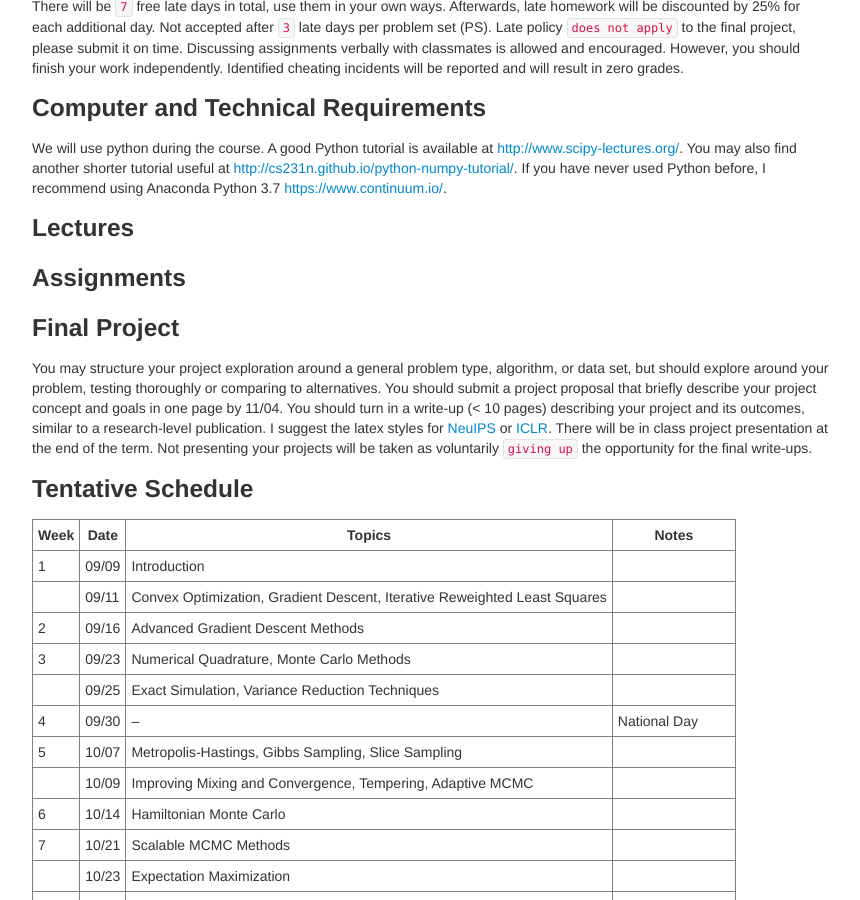
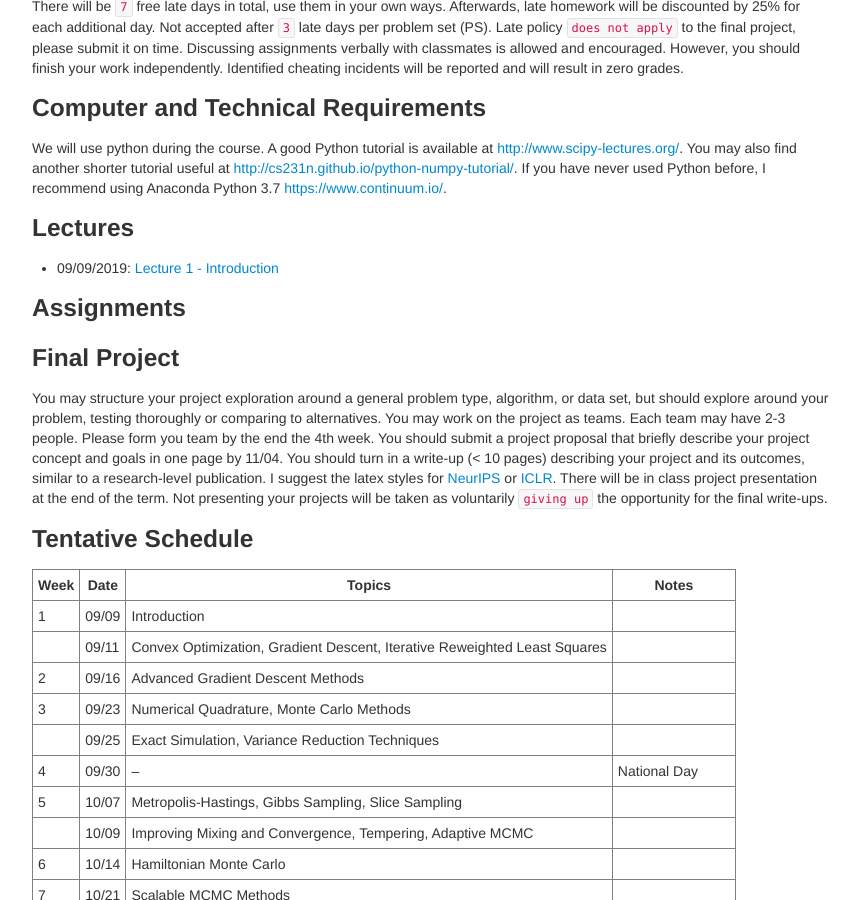
Before and after one commit to zcrabbit/zcrabbit.github.io, a Jekyll site: the page built from courses/mcs-f19.md, in a window 1280 px wide and 900 px high, scrolled down 905 px. Shown: the whole window, without its empty margins (208-1068 px from the left). Built offline with Jekyll 4.4.1, drawn with Linux system fonts in a browser that asks for light colours.

Commit message:
lecture 1 out

```diff
--- a/courses/mcs-f19.md
+++ b/courses/mcs-f19.md
@@ -37,12 +37,12 @@
 We will use python during the course. A good Python tutorial is available at <http://www.scipy-lectures.org/>. You may also find another shorter tutorial useful at <http://cs231n.github.io/python-numpy-tutorial/>. If you have never used Python before, I recommend using Anaconda Python 3.7 <https://www.continuum.io/>.
 
 ### Lectures
-<!-- - 09/09/2019: [Lecture 1 - Introduction]({{sites.baseurl}}/static/slides/mcs_lec01.pdf) -->
+- 09/09/2019: [Lecture 1 - Introduction]({{sites.baseurl}}/static/slides/mcs_fall19/lec01.pdf)
 
 ### Assignments
 
 ### Final Project
-You may structure your project exploration around a general problem type, algorithm, or data set, but should explore around your problem, testing thoroughly or comparing to alternatives. You should submit a project proposal that briefly describe your project concept and goals in one page by 11/04. You should turn in a write-up (< 10 pages) describing your project and its outcomes, similar to a research-level publication. I suggest the latex styles for [NeuIPS](https://nips.cc/Conferences/2019/PaperInformation/StyleFiles) or [ICLR](https://iclr.cc/Conferences/2019/CallForPapers). There will be in class project presentation at the end of the term. Not presenting your projects will be taken as voluntarily `giving up` the opportunity for the final write-ups.
+You may structure your project exploration around a general problem type, algorithm, or data set, but should explore around your problem, testing thoroughly or comparing to alternatives. You may work on the project as teams. Each team may have 2-3 people. Please form you team by the end the 4th week. You should submit a project proposal that briefly describe your project concept and goals in one page by 11/04. You should turn in a write-up (< 10 pages) describing your project and its outcomes, similar to a research-level publication. I suggest the latex styles for [NeurIPS](https://nips.cc/Conferences/2019/PaperInformation/StyleFiles) or [ICLR](https://iclr.cc/Conferences/2019/CallForPapers). There will be in class project presentation at the end of the term. Not presenting your projects will be taken as voluntarily `giving up` the opportunity for the final write-ups.
 
 
 
```
Also changed, not shown: 3 other files.
